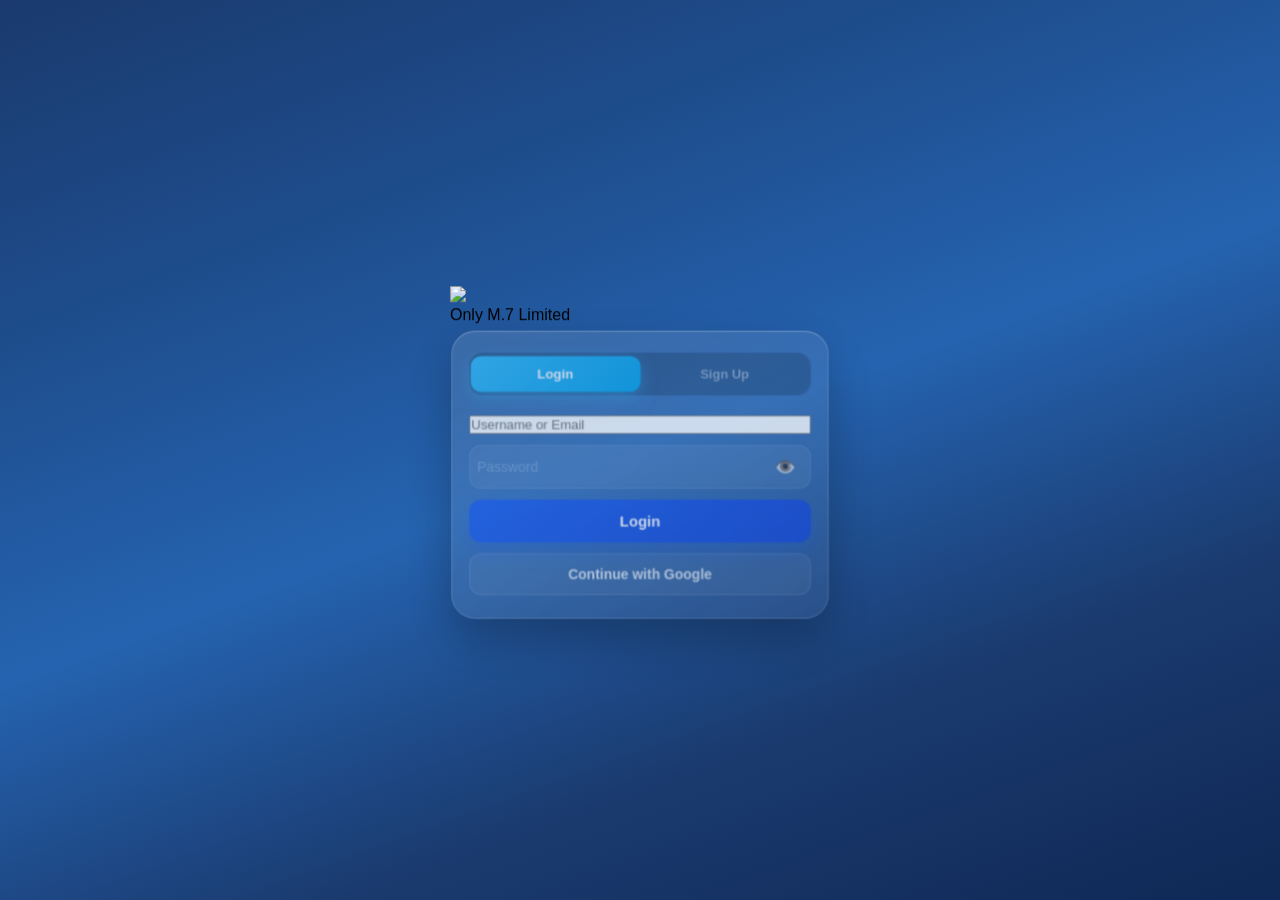
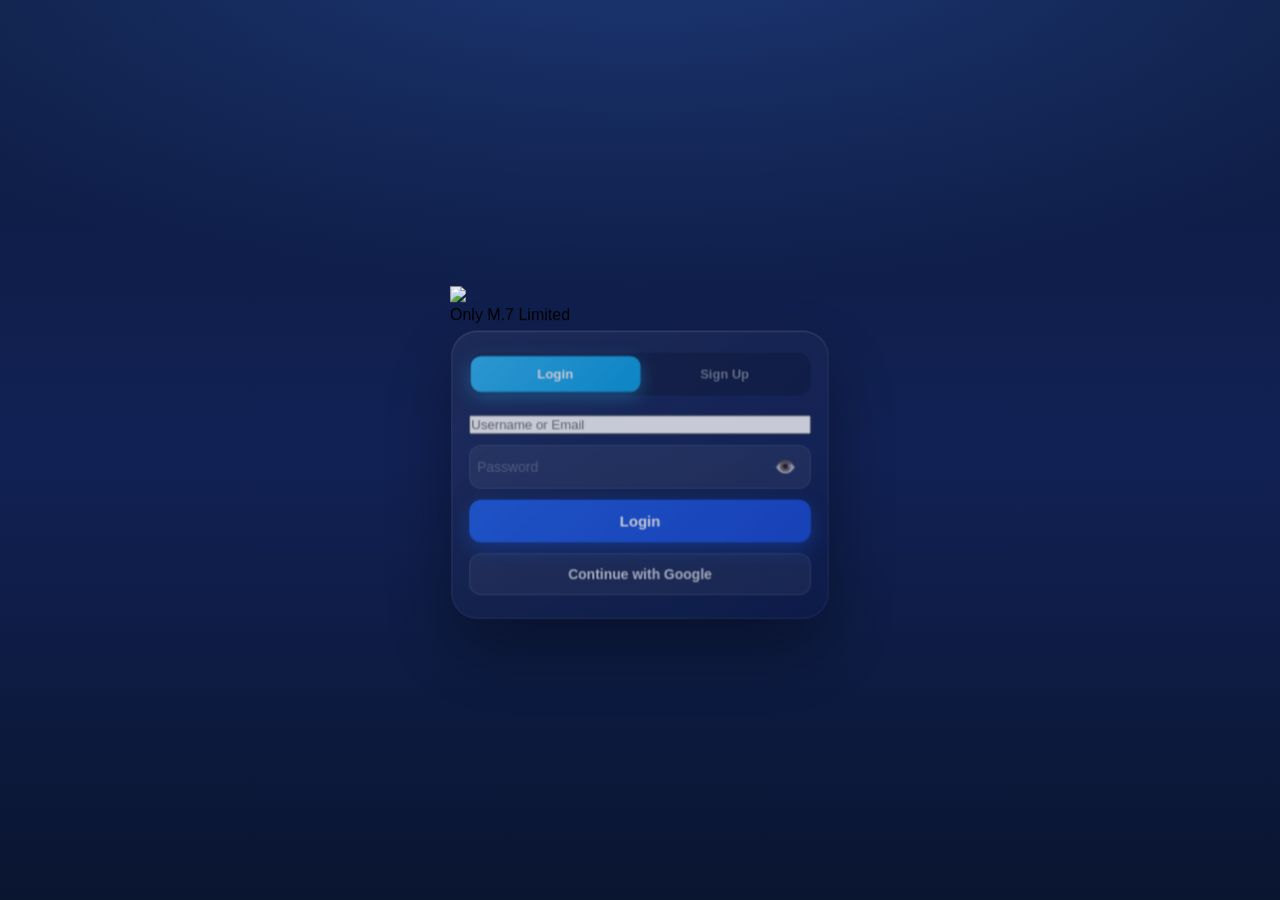

Update login.css

--- a/css/login.css
+++ b/css/login.css
@@ -13,13 +13,9 @@
 ========================= */
 body {
   min-height: 100vh;
-  background: linear-gradient(160deg,
-    #1a3a6e 0%,
-    #1e4d8c 25%,
-    #2563b0 50%,
-    #1a3a6e 75%,
-    #0f2855 100%
-  );
+  background:
+    radial-gradient(ellipse 130% 70% at 50% -10%, #1e3a7a 0%, transparent 60%),
+    linear-gradient(180deg, #0d1b3e 0%, #112154 50%, #0a1530 100%);
   display: flex;
   align-items: center;
   justify-content: center;
@@ -40,10 +36,10 @@ body {
   opacity: 0.22;
   animation: floatOrb ease-in-out infinite alternate;
 }
-.p1 { width:280px; height:280px; background:#60c8f8; top:-80px; left:-80px; animation-duration:9s; opacity:0.28; }
-.p2 { width:220px; height:220px; background:#a78bfa; top:20%; right:-80px; animation-duration:11s; animation-delay:-3s; opacity:0.22; }
-.p3 { width:200px; height:200px; background:#fde68a; bottom:5%; left:-50px; animation-duration:13s; animation-delay:-6s; opacity:0.18; }
-.p4 { width:160px; height:160px; background:#38bdf8; bottom:20%; right:0; animation-duration:10s; animation-delay:-2s; opacity:0.20; }
+.p1 { width:320px; height:320px; background:#1e40af; top:-100px; left:-100px; animation-duration:9s; opacity:0.35; }
+.p2 { width:240px; height:240px; background:#1d4ed8; top:30%; right:-80px; animation-duration:12s; animation-delay:-4s; opacity:0.25; }
+.p3 { width:200px; height:200px; background:#facc15; bottom:0; left:-60px; animation-duration:14s; animation-delay:-7s; opacity:0.10; }
+.p4 { width:180px; height:180px; background:#1e3a8a; bottom:25%; right:-40px; animation-duration:10s; animation-delay:-2s; opacity:0.30; }
 
 @keyframes floatOrb {
   from { transform: translate(0, 0) scale(1); }
@@ -171,17 +167,17 @@ body {
 .auth-card {
   background: linear-gradient(
     145deg,
-    rgba(255,255,255,0.16),
-    rgba(255,255,255,0.08)
+    rgba(255,255,255,0.08),
+    rgba(15,30,80,0.55)
   );
-  backdrop-filter: blur(24px);
-  -webkit-backdrop-filter: blur(24px);
-  border-radius: 24px;
+  backdrop-filter: blur(26px);
+  -webkit-backdrop-filter: blur(26px);
+  border-radius: 26px;
   padding: 22px 18px 24px;
   box-shadow:
-    0 20px 50px rgba(0,0,0,0.35),
-    inset 0 0 0 1px rgba(255,255,255,0.18),
-    inset 0 1px 0 rgba(255,255,255,0.25);
+    0 30px 70px rgba(0,0,0,0.50),
+    inset 0 0 0 1px rgba(255,255,255,0.10),
+    inset 0 1px 0 rgba(255,255,255,0.15);
   position: relative;
   overflow: hidden;
   animation: cardIn 0.65s cubic-bezier(0.22,1,0.36,1) 0.3s both;
@@ -198,7 +194,7 @@ body {
   background: linear-gradient(
     115deg,
     transparent 30%,
-    rgba(56,189,248,0.08) 50%,
+    rgba(250,204,21,0.07) 50%,
     transparent 70%
   );
   animation: shimmerMove 8s ease-in-out infinite;
